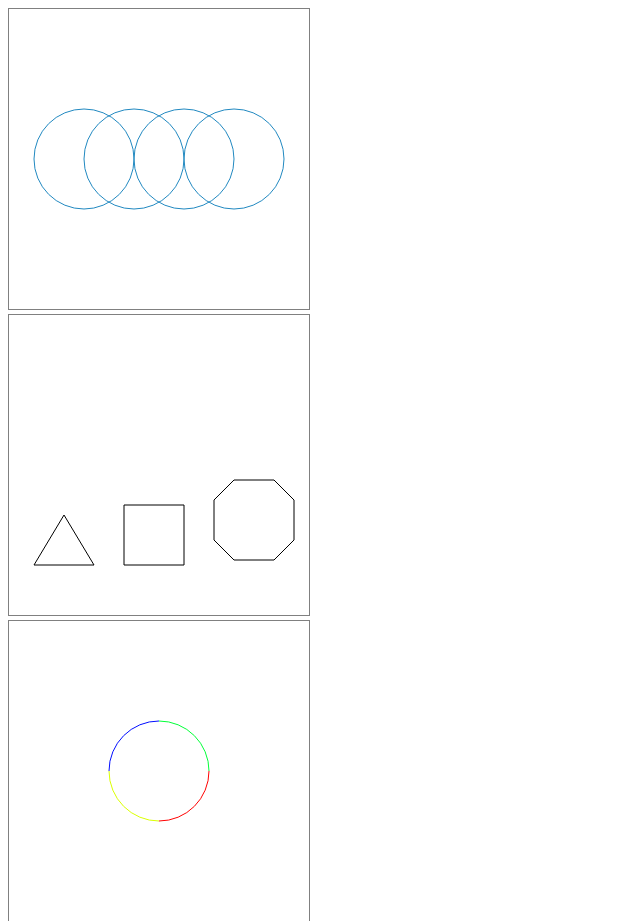
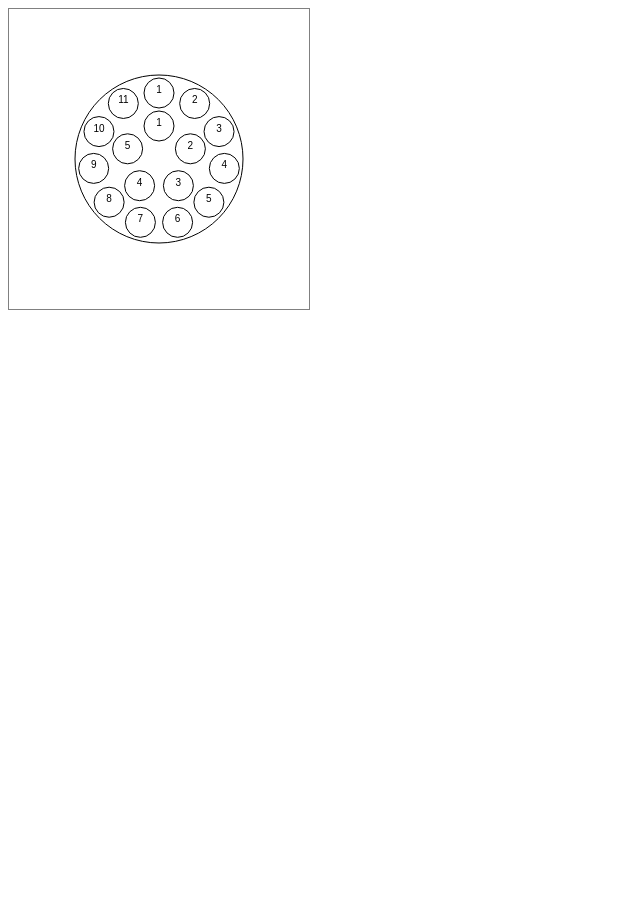
Before and after one commit to elsci-io/ui-puck, a plain HTML site: page index.html in a window 1280 px wide. Shown: the top 921 px of the page, without its empty margins (0-640 px from the left). After the commit the page ends 800 px from the top, so only its background shows below. Drawn offline with Linux system fonts and the light colour scheme.

Commit message:
added pucks

```diff
--- a/index.html
+++ b/index.html
@@ -2,7 +2,7 @@
 <html lang="en">
 <head>
 	<meta charset="UTF-8">
-	<title>Title</title>
+	<title>Canvas</title>
 	<link rel="stylesheet" href="css/style.css">
 	<script src="js/Canvas2D.js"></script>
 	<script src="js/main.js"></script>
--- a/js/Canvas2D.js
+++ b/js/Canvas2D.js
@@ -1,6 +1,7 @@
 class Canvas2D {
     constructor(parentElement, {width = 150, height = 150} = {}) {
         this.root = this.#createCanvas(parentElement, {width, height});
+        this.size = {width, height};
         this.context = this.root.querySelector('.canvas-component_canvas-2d').getContext('2d');
     }
 
@@ -65,6 +66,19 @@ class Canvas2D {
         this.context.strokeStyle = stroke;
         this.context.stroke();
     }
+    drawText(x,y,text, stroke = 'black'){
+        this.context.textAlign = 'center'
+        this.context.fillText(text, x, y);
+
+    }
+
+    clear(){
+        this.context.clearRect(0, 0, this.size.width, this.size.height);
+    }
+
+    getCenter(){
+        return {x: this.size.width / 2, y: this.size.height / 2}
+    }
 
     #createCanvas(parentElement, {width, height}) {
         parentElement.insertAdjacentHTML('beforeend', this.#htmlTemplate({width, height}));
--- a/js/main.js
+++ b/js/main.js
@@ -1,79 +1,48 @@
 window.addEventListener("load", (_) => {
     const canvas = new Canvas2D(
         document.querySelector('.canvas-container'),
-        {width: 300, height: 300}
-    );
-    canvas.drawCircle(75, 150, 50, '#2088c0');
-    canvas.drawCircle(125, 150, 50, '#2088c0');
-    canvas.drawCircle(175, 150, 50, '#2088c0');
-    canvas.drawCircle(225, 150, 50, '#2088c0');
-
-    const canvas2 = new Canvas2D(
-        document.querySelector('.canvas-container'),
-        {width: 300, height: 300}
-    );
-    // triangle
-    canvas2.drawLine(25, 250, 85, 250);
-    canvas2.drawLine(25, 250, 55, 200);
-    canvas2.drawLine(55, 200, 85, 250);
-    // square
-    canvas2.drawLine(115, 250, 175, 250);
-    canvas2.drawLine(115, 250, 115, 190);
-    canvas2.drawLine(115, 190, 175, 190);
-    canvas2.drawLine(175, 190, 175, 250);
-    // octagon
-    canvas2.drawLine(265, 165, 225, 165);
-    canvas2.drawLine(285, 225, 285, 185);
-    canvas2.drawLine(225, 245, 265, 245);
-    canvas2.drawLine(205, 225, 205, 185);
-    canvas2.drawLine(265, 165, 285, 185);
-    canvas2.drawLine(285, 225, 265, 245);
-    canvas2.drawLine(225, 245, 205, 225);
-    canvas2.drawLine(205, 185, 225, 165);
-    const canvas3 = new Canvas2D(
-        document.querySelector('.canvas-container'),
-        {width: 300, height: 300}
+        { width: 300, height: 300 }
     );
 
-    let sectorAngle = Math.PI / 2;
-    canvas3.drawArc(150, 150, 50, 0, sectorAngle, '#ff0000', false);
-    canvas3.drawArc(150, 150, 50, sectorAngle, sectorAngle * 2, '#daff00', false);
-    canvas3.drawArc(150, 150, 50, sectorAngle * 2, sectorAngle * 3, '#000dff', false);
-    canvas3.drawArc(150, 150, 50, sectorAngle * 3, sectorAngle * 4, '#00ff37', false);
+    function drawPuck(array, cellRadius, canvas) {
+        for (let rowIndex = 0; rowIndex < array.length; rowIndex++) {
+            let drawnCells = -array[rowIndex]
+            const cells = array[rowIndex];
+            drawnCells = drawnCells + array[rowIndex]
+            _drawRow(rowIndex + 1, cells, cellRadius, canvas, drawnCells);
+        }
+        const diameter = cellRadius * 2 + 3;
+        const center = canvas.getCenter()
+        canvas.drawCircle(center.x, center.y, array.length * diameter + cellRadius + 3)
+    }
+    function _drawRow(rowNumber, cells, cellRadius, canvas, drawnCells) {
+        const center = canvas.getCenter()
+        for (let cellNumber = 1; cellNumber <= cells; cellNumber++) {
+            const cellAngle = _getCellAngle(cells, cellNumber)
+            const cellCoords = _getCellCoords(cellAngle, rowNumber, cellRadius, center.x, center.y)
+            canvas.drawCircle(cellCoords.x, cellCoords.y, cellRadius);
+            canvas.drawText(cellCoords.x, cellCoords.y,drawnCells+cellNumber);
+        }
+    }
+    function _degreesToRadians(degree) {
+        return degree * Math.PI / 180;
+    }
 
-    const canvas4 = new Canvas2D(
-        document.querySelector('.canvas-container'),
-        {width: 300, height: 300}
-    );
+    function _calcCellAngleStep(numberOfCells) {
+        return (360 / numberOfCells)
+    }
 
-    sectorAngle = Math.PI / 6;
-    canvas4.drawArc(150, 150, 50, 0, sectorAngle, null, false);
-    canvas4.drawArc(150, 150, 50, sectorAngle * 2, sectorAngle *3, null, false);
-    canvas4.drawArc(150, 150, 50, sectorAngle * 4 , sectorAngle *5, null, false);
-    canvas4.drawArc(150, 150, 50, sectorAngle * 6, sectorAngle *7, null, false);
-    canvas4.drawArc(150, 150, 50, sectorAngle * 8, sectorAngle *9, null, false);
-    canvas4.drawArc(150, 150, 50, sectorAngle * 10, sectorAngle *11, null, false);
+    function _getCellCoords(cellAngle, rowNumber, cellRadius, centerX, centerY) {
+        const diameter = cellRadius * 2 + 3;
+        const xCoords = centerX + Math.cos(_degreesToRadians(cellAngle - 90)) * diameter * rowNumber;
+        const yCoords = centerY + Math.sin(_degreesToRadians(cellAngle - 90)) * diameter * rowNumber;
+        return { x: xCoords, y: yCoords };
+    }
 
-    const canvas5 = new Canvas2D(
-        document.querySelector('.canvas-container'),
-        {width: 300, height: 300}
-    );
-    drawFunctions(canvas5, 50, 300)
+    function _getCellAngle(numberOfCells, cellNumber) {
+        let angleStep = _calcCellAngleStep(numberOfCells);
+        return angleStep * (cellNumber - 1);
+    }
+
+    drawPuck([5, 11], 15, canvas);
 });
-
-function degreesToRadians(degree) {
-    return degree * Math.PI / 180;
-}
-
-function drawFunctions(canvas, angle, radius) {
-
-    let rad = degreesToRadians(angle);
-    let x = Math.cos(rad) * radius;
-    let y = 300 - Math.sin(rad) * radius;
-    // draw arc
-    canvas.drawArc(0, 300, radius, 0, rad);
-    canvas.drawLine(0, 300, x, 300, '#ff0000') // cos
-    canvas.drawLine(0, 300, x, y, '#ff0000') // sin
-    canvas.drawLine(x, y, x, 300, '#ff0000')
-
-}
```
Also changed, not shown: 1 other file.
